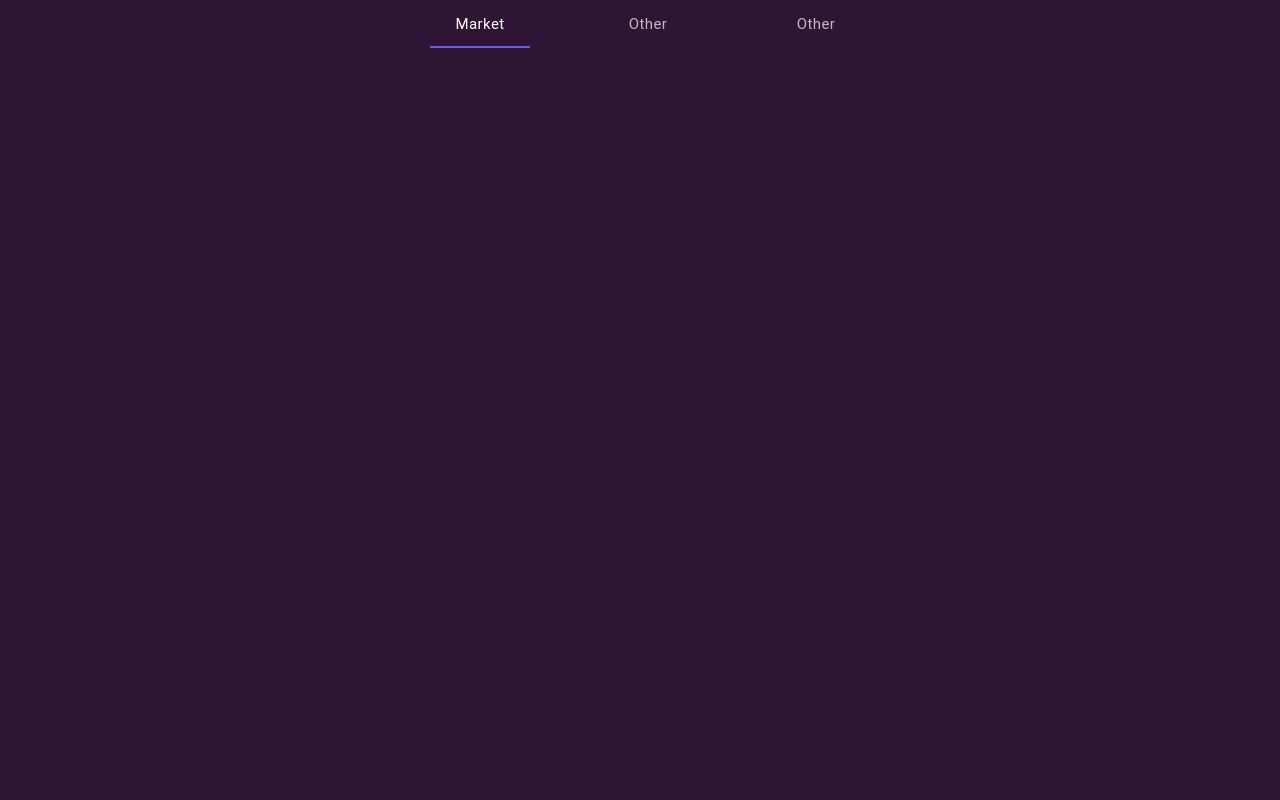
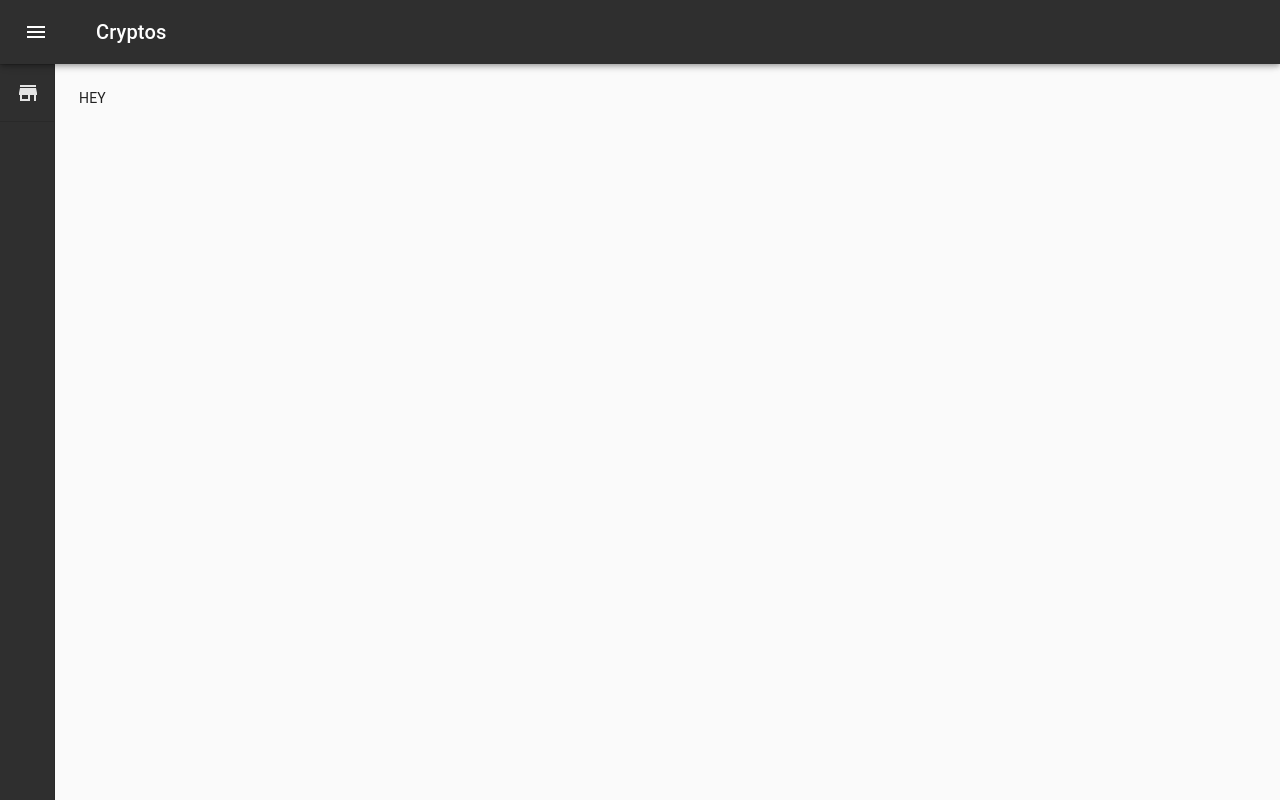
Before and after one commit to juliandeange/cryptos, a React (Create React App) app: page / in a window 1280 px wide. Built offline with nearby package versions, Linux system fonts and the light colour scheme.

Commit message:
Add navigation drawer

```diff
--- a/package.json
+++ b/package.json
@@ -5,6 +5,7 @@
   "dependencies": {
     "@material-ui/core": "^4.3.2",
     "@material-ui/icons": "^4.2.1",
+    "material-components-web": "^3.1.1",
     "react": "^16.8.6",
     "react-device-detect": "^1.7.5",
     "react-dom": "^16.8.6",
--- a/src/components/App.js
+++ b/src/components/App.js
@@ -1,109 +1,171 @@
 import React from 'react';
-import { makeStyles, withStyles } from '@material-ui/core/styles';
-import Tabs from '@material-ui/core/Tabs';
-import Tab from '@material-ui/core/Tab';
+import clsx from 'clsx';
+import { makeStyles, useTheme } from '@material-ui/core/styles';
+import Drawer from '@material-ui/core/Drawer';
+import AppBar from '@material-ui/core/AppBar';
+import Toolbar from '@material-ui/core/Toolbar';
+import List from '@material-ui/core/List';
+import CssBaseline from '@material-ui/core/CssBaseline';
 import Typography from '@material-ui/core/Typography';
-import { isMobile } from 'react-device-detect';
+import Divider from '@material-ui/core/Divider';
+import IconButton from '@material-ui/core/IconButton';
+import MenuIcon from '@material-ui/icons/Menu';
+import ChevronLeftIcon from '@material-ui/icons/ChevronLeft';
+import ChevronRightIcon from '@material-ui/icons/ChevronRight';
+import ListItem from '@material-ui/core/ListItem';
+// import ListItemIcon from '@material-ui/core/ListItemIcon';
+import ListItemText from '@material-ui/core/ListItemText';
+import Store from '@material-ui/icons/Store';
+import Tooltip from '@material-ui/core/Tooltip';
 
-const AntTabs = withStyles({
-root: {
-    borderBottom: '1px solid #e8e8e8',
-},
-indicator: {
-    backgroundColor: '#1890ff',
-},
-})(Tabs);
-
-const AntTab = withStyles(theme => ({
-root: {
-    textTransform: 'none',
-    minWidth: 72,
-    fontWeight: theme.typography.fontWeightRegular,
-    marginRight: theme.spacing(4),
-    fontFamily: [
-    '-apple-system',
-    'BlinkMacSystemFont',
-    '"Segoe UI"',
-    'Roboto',
-    '"Helvetica Neue"',
-    'Arial',
-    'sans-serif',
-    '"Apple Color Emoji"',
-    '"Segoe UI Emoji"',
-    '"Segoe UI Symbol"',
-    ].join(','),
-    '&:hover': {
-    color: '#40a9ff',
-    opacity: 1,
-    },
-    '&$selected': {
-    color: '#1890ff',
-    fontWeight: theme.typography.fontWeightMedium,
-    },
-    '&:focus': {
-    color: '#40a9ff',
-    },
-},
-selected: {},
-}))(props => <Tab disableRipple {...props} />);
-
-const StyledTabs = withStyles({
-indicator: {
-    display: 'flex',
-    justifyContent: 'center',
-    backgroundColor: 'transparent',
-    '& > div': {
-    maxWidth: 100,
-    width: '100%',
-    backgroundColor: '#635ee7',
-    },
-},
-})(props => <Tabs {...props} TabIndicatorProps={{ children: <div /> }} />);
-
-const StyledTab = withStyles(theme => ({
-root: {
-    textTransform: 'none',
-    color: '#fff',
-    fontWeight: theme.typography.fontWeightRegular,
-    fontSize: theme.typography.pxToRem(15),
-    marginRight: theme.spacing(1),
-    '&:focus': {
-    opacity: 1,
-    },
-},
-}))(props => <Tab disableRipple {...props} />);
+const drawerWidth = 240;
 
 const useStyles = makeStyles(theme => ({
 root: {
+    display: 'flex',
+},
+appBar: {
+    zIndex: theme.zIndex.drawer + 1,
+    transition: theme.transitions.create(['width', 'margin'], {
+    easing: theme.transitions.easing.sharp,
+    duration: theme.transitions.duration.leavingScreen,
+    }),
+},
+appBarShift: {
+    marginLeft: drawerWidth,
+    width: `calc(100% - ${drawerWidth}px)`,
+    transition: theme.transitions.create(['width', 'margin'], {
+    easing: theme.transitions.easing.sharp,
+    duration: theme.transitions.duration.enteringScreen,
+    }),
+},
+appbarEntries: {
+    color: "white",
+    paddingTop: "3px",
+    paddingLeft: "10px"
+},
+menuButton: {
+    marginRight: 36,
+},
+hide: {
+    display: 'none',
+},
+drawer: {
+    width: drawerWidth,
+    flexShrink: 0,
+    whiteSpace: 'nowrap',
+},
+drawerOpen: {
+    backgroundColor:'#2F2F2F',
+    width: drawerWidth,
+    transition: theme.transitions.create('width', {
+    easing: theme.transitions.easing.sharp,
+    duration: theme.transitions.duration.enteringScreen,
+    }),
+},
+drawerClose: {
+    backgroundColor:'#2F2F2F',
+    transition: theme.transitions.create('width', {
+    easing: theme.transitions.easing.sharp,
+    duration: theme.transitions.duration.leavingScreen,
+    }),
+    overflowX: 'hidden',
+    width: theme.spacing(7) + 1,
+    [theme.breakpoints.up('sm')]: {
+    width: 55,
+    },
+},
+toolbar: {
+    display: 'flex',
+    alignItems: 'center',
+    justifyContent: 'flex-end',
+    padding: theme.spacing(0, 1),
+    ...theme.mixins.toolbar,
+},
+content: {
     flexGrow: 1,
-},
-padding: {
     padding: theme.spacing(3),
-},
-demo2: {
-    backgroundColor: '#2e1534',
-    height: "100vh"
 },
 }));
 
-export default function CustomizedTabs() {
+export default function MiniDrawer() {
     const classes = useStyles();
-const [value, setValue] = React.useState(0);
+    const theme = useTheme();
+    const [open, setOpen] = React.useState(false);
 
-function handleChange(event, newValue) {
-    setValue(newValue);
+    function handleDrawerOpen() {
+        setOpen(true);
+    }
+
+    function handleDrawerClose() {
+        setOpen(false);
+    }
+
+    function AppBarClicked(param, context) {
+        console.log(param)
     }
 
     return (
         <div className={classes.root}>
-    <div className={classes.demo2}>
-        <StyledTabs value={value} onChange={handleChange} aria-label="styled tabs example" style={{marginLeft: isMobile ? "" : "50vh", marginRight: isMobile ? "" : "50vh"}}>
-            <StyledTab label="Market" />
-            <StyledTab label="Other" />
-            <StyledTab label="Other" />
-        </StyledTabs>
-        <Typography className={classes.padding} />
+        <CssBaseline />
+        <AppBar
+            style={{backgroundColor:' #2F2F2F'}}
+            position="fixed"
+            className={clsx(classes.appBar, {
+            [classes.appBarShift]: open,
+            })}
+        >
+            <Toolbar>
+            <IconButton
+                color="inherit"
+                aria-label="open drawer"
+                onClick={handleDrawerOpen}
+                edge="start"
+                className={clsx(classes.menuButton, {
+                [classes.hide]: open,
+                })}
+            >
+                <MenuIcon />
+            </IconButton>
+            <Typography variant="h6" noWrap>
+                Cryptos
+            </Typography>
+            </Toolbar>
+        </AppBar>
+        <Drawer
+            variant="permanent"
+            className={clsx(classes.drawer, {
+            [classes.drawerOpen]: open,
+            [classes.drawerClose]: !open,
+            })}
+            classes={{
+            paper: clsx({
+                [classes.drawerOpen]: open,
+                [classes.drawerClose]: !open,
+            }),
+            }}
+            open={open}
+        >
+            <div className={classes.toolbar}>
+            <IconButton onClick={handleDrawerClose}>
+                {theme.direction === 'rtl' ? <ChevronRightIcon /> : <ChevronLeftIcon />}
+            </IconButton>
             </div>
+            <Divider />
+            <List>
+                <Tooltip title={"Market"} placement="right">
+                    <ListItem button key={"Market"} onClick={AppBarClicked.bind(this, "markets")}>
+                         <Store style={{filter: "invert(100%)"}}/>
+                        <ListItemText primary={open ? "Market" : ""} className={classes.appbarEntries} />
+                    </ListItem>
+                </Tooltip>
+            </List>
+            <Divider />
+        </Drawer>
+        <main className={classes.content}>
+            <div className={classes.toolbar} />
+            HEY
+        </main>
         </div>
     );
 }
```
Lines whose indentation alone changed are shown as unchanged.
